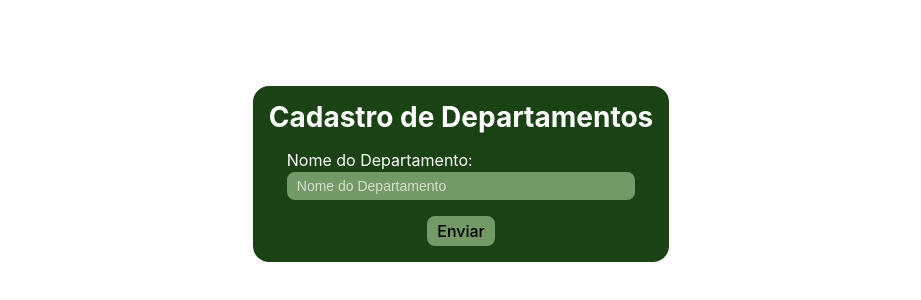
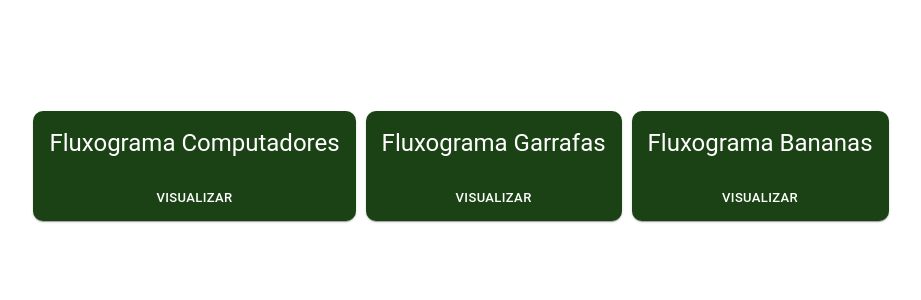
Before and after one commit to Equipe-Meta-Code/WE-COLEB---JJM-Log, a React (Vite) app in the folder frontend/: page / in a window 1280 px wide. Shown: the part 226-526 px from the top of the page, without its empty margins (179-1100 px from the left). Built offline with nearby package versions, Linux system fonts and the light colour scheme.

Commit message:
Cards main cards and expanded cards

```diff
--- a/frontend/src/App.jsx
+++ b/frontend/src/App.jsx
@@ -1,14 +1,15 @@
 import { useState } from 'react'
 
 import './App.css'
-import CadastrarDepartamentos from './components/cadastros/CadastrarDepartamento'
+import FluxoCard from './pages/FluxoCard'
+import CardList from './pages/CardList'
 
 function App() {
 
 
   return (
     <>
-      <CadastrarDepartamentos/>
+      <CardList/>
     </>
   )
 }
--- a/frontend/src/components/cadastros/CadastrarDepartamento.jsx
+++ /dev/null
@@ -1,48 +0,0 @@
-import { useState } from 'react';
-import styles from './Cadastros.module.css';
-import api from '../../services/api'
-
-function CadastrarDepartamentos() {
-
-    const [nome , setDepartamento] = useState('');
-
-    async function cadastrarDepartamento() {
-        console.log("Cadastrar Pedido");
-        console.log(nome);
-
-        try {
-            const response = await api.post("/departamentos", {
-                nome,
-
-            });
-            console.log(response)
-        } catch (error) {
-            console.error("Erro ao cadastrar:", error);
-        }
-    }
-
-
-    return (
-        <div className={styles.pagina}>
-            <div className={styles.container}>
-                <h1 className={styles.titulo}>Cadastro de Departamentos</h1>
-                <div className={styles.campos}>
-
-                    <label>Nome do Departamento:</label>
-                    <input
-                        className={styles.inputDepartamento}
-                        type="text"
-                        name="titulo"
-                        placeholder='Nome do Departamento'
-                        value={nome}
-                        onChange={(e) => setDepartamento(e.target.value)}
-                    />
-
-                </div>
-                <button className={styles.botaoCadastrar} onClick={cadastrarDepartamento}>Enviar</button>
-            </div>
-        </div>
-    );
-}
-
-export default CadastrarDepartamentos;
--- a/frontend/src/components/cadastros/Cadastros.module.css
+++ /dev/null
@@ -1,69 +0,0 @@
-label,h1{
-    color: white;
-    margin: 0px;
-}
-.pagina{
-    display: flex;
-    flex-direction: column;
-    justify-content: center;
-    align-items: center;
-}
-.container{
-    max-width: 600px;
-    border: 0px;
-    background-color: #1B4215;
-    border-radius: 16px;
-    display: flex;
-    flex-direction: column;
-    justify-content: center;
-    align-items: center;
-    gap: 16px 0px;
-}
-.titulo{
-    margin: 16px 16px 0px 16px;
-    font-size: 28px;
-}
-.campos{
-    display: flex;
-    flex-direction: column;
-    width: calc(100% - 68px);
-    text-align: left;
-}
-
-.inputDepartamento{
-
-    padding: 5px 10px;
-    border-radius: 8px;
-    border: 0px;
-    background-color: #729966;
-    font-size: 16px;
-    color: #000000;
-    outline: none;
-    transition: border-color 0.3s, box-shadow 0.3s;
-}
-.inputDepartamento:focus {
-    border-color: #3e8e41;
-    box-shadow: 0 0 8px rgba(76, 175, 80, 0.5);
-}
-.inputDepartamento::placeholder {
-    color: #ffffff;
-    opacity: 0.7;
-    font-size: 14px;
-}
-.inputDepartamento:hover {
-    background-color: #86b179;
-}
-.botaoCadastrar{
-    padding: 5px 10px;
-    border-radius: 8px;
-    border: 0px;
-    background-color: #729966;
-    font-size: 16px;
-    color: #000000;
-    outline: none;
-    transition: border-color 0.3s, box-shadow 0.3s;
-    margin-bottom: 16px;
-}
-.botaoCadastrar:hover{
-    background-color: #86b179;
-}
--- /dev/null
+++ b/frontend/src/pages/CardList.tsx
@@ -0,0 +1,31 @@
+import * as React from 'react';
+import FluxoCard from './FluxoCard';
+
+export default function CardList() {
+  return (
+    <div style={{display: 'flex', flexDirection: 'row', gap: '10px'}}>
+      <FluxoCard
+      title="Fluxograma Computadores"
+      state="Departamento de Finanças"
+      date='2'
+      pending="12"
+      delay='0'
+      verification="3"
+      />
+      <FluxoCard title="Fluxograma Garrafas"
+      state="Departamento de Logística"
+      date='2'
+      pending="12"
+      delay='2'
+      verification="0"
+      />
+      <FluxoCard title="Fluxograma Bananas"
+      state="Departamento Alimentício"
+      date='5'
+      pending="2"
+      delay='1'
+      verification="1"
+      />
+    </div>
+  );
+}
--- /dev/null
+++ b/frontend/src/pages/FluxoCard.tsx
@@ -0,0 +1,81 @@
+import * as React from 'react';
+import Card from '@mui/material/Card';
+import CardContent from '@mui/material/CardContent';
+import Typography from '@mui/material/Typography';
+import Button from '@mui/material/Button';
+import CardActions from '@mui/material/CardActions';
+
+export default function FluxoCard({ title, state, date, pending, delay, verification }) {
+
+  const [expanded, setExpanded] = React.useState(false);
+
+  const handleExpandClick = () => {
+    setExpanded(!expanded);
+  };
+
+  return (
+    <div>
+      <Card sx={{
+        width: 'auto',
+        backgroundColor: '#1B4215',
+        color: 'white',
+        borderRadius: '10px',
+        marginBottom: 2,
+        display: 'flex',
+        flexDirection: 'column',
+        alignItems: 'center',
+      }}>
+        <CardContent>
+          <Typography variant="h5" component="div">
+            {title}
+          </Typography>
+        </CardContent>
+        <CardActions>
+          <Button size="small" sx={{ color: 'white' }} onClick={handleExpandClick}>
+            {expanded ? 'Esconder' : 'Visualizar'}
+          </Button>
+        </CardActions>
+      </Card>
+
+      {expanded && (
+        <Card sx={{
+          width: 'auto',
+          backgroundColor: '#2D6624',
+          color: 'white',
+          borderRadius: '10px',
+          padding: '20px',
+          display: 'flex',
+          flexDirection: 'column',
+          marginTop: '8px',
+        }}>
+          <CardContent>
+            <Typography variant="h5" component="div">
+              {title}
+            </Typography>
+
+            {delay > 0 && (
+              <Typography variant="body2" component="p" sx={{ color: 'red', marginBottom: 2 }}>
+                <br />
+                ⚠️ Atenção: Há um atraso nas etapas!
+              </Typography>
+            )}
+
+            <Typography variant="body1" component="p">
+              <br />
+              <strong>Estado:</strong> {state}<br />
+              <strong>Dias para entrega:</strong> {date}<br />
+              <strong>Etapas pendentes:</strong> {pending}<br />
+              <strong>Etapas em atraso:</strong> {delay}<br />
+              <strong>Pedidos de verificação:</strong> {verification}
+            </Typography>
+          </CardContent>
+          <CardActions sx={{ justifyContent: 'center', width: '100%' }}>
+            <Button size="large" sx={{ color: 'white' }} onClick={handleExpandClick}>
+              Fechar
+            </Button>
+          </CardActions>
+        </Card>
+      )}
+    </div>
+  );
+}
--- a/frontend/src/services/api.ts
+++ /dev/null
@@ -1,7 +0,0 @@
-import axios from 'axios';
-
-const api = axios.create({
-    baseURL: 'http://localhost:3333/'
-});
-
-export default api;
```
